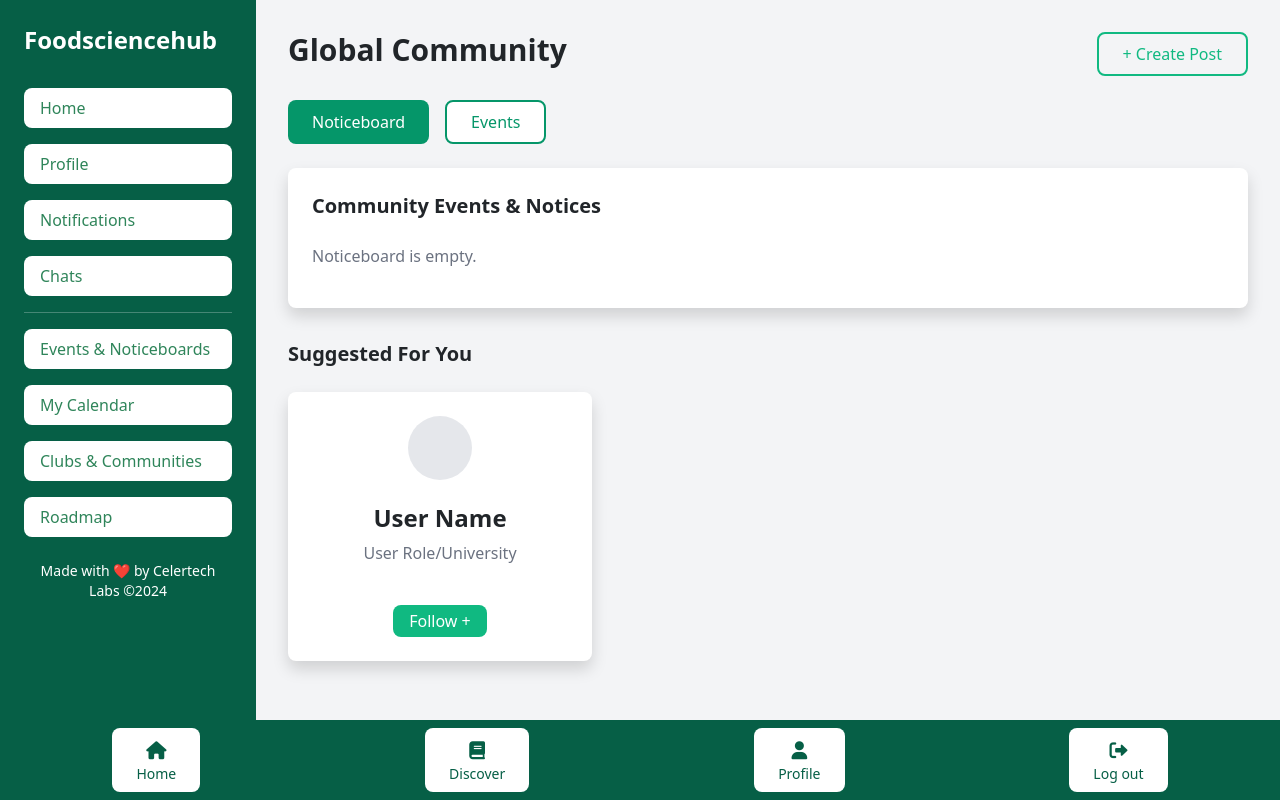
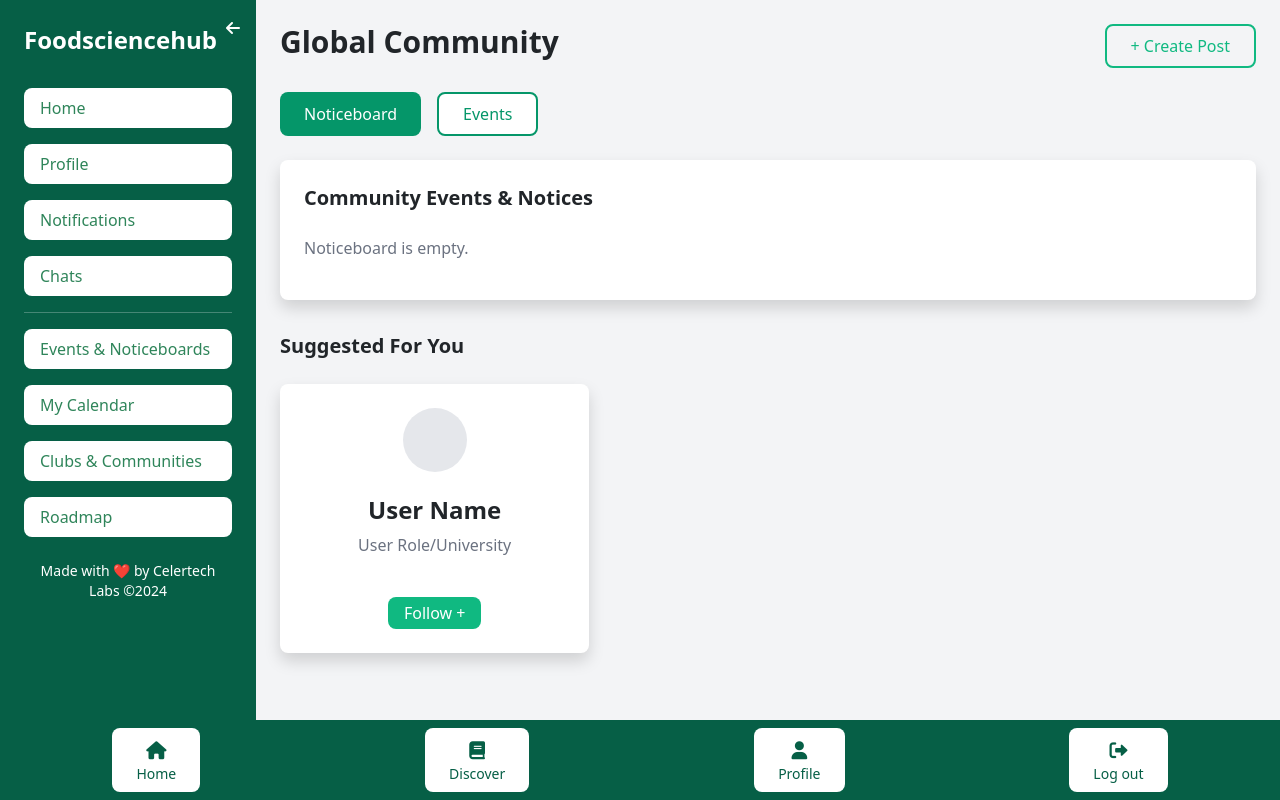
Before and after one commit to KIKETENATHAN/foodsciencehub, a PHP site: page /dashboard.php in a window 1280 px wide. Run offline with PHP 8.4, Linux system fonts and the light colour scheme.

Commit message:
responsive smaller screens

```diff
--- a/dashboard.php
+++ b/dashboard.php
@@ -20,38 +20,55 @@ session_start();
     <link href="https://cdn.jsdelivr.net/npm/bootstrap@5.3.0/dist/css/bootstrap.min.css" rel="stylesheet">
     <link rel="stylesheet" href="https://cdnjs.cloudflare.com/ajax/libs/font-awesome/6.0.0-beta3/css/all.min.css">
     <style>
-    /* Target all anchor tags inside the nav */
         nav a {
             display: block;
             padding: 0.5rem 1rem;
             border-radius: 0.5rem;
             background-color: white;
-        color: #2f855a; /* green-800 */
+            color: #2f855a;
             text-decoration: none;
-        font-weight: normal;
             font-size: 1rem;
             transition: transform 0.3s ease-in-out, background-color 0.3s ease-in-out, color 0.3s ease-in-out;
         }
 
-    /* Hover effect */
         nav a:hover {
-        background-color: green; /* yellow-600 */
-        color: white; /* yellow-700 */
+            background-color: green;
+            color: white;
             font-weight: bold;
-        transform: scale(1.2); /* 1.5x size increase */
+            transform: scale(1.2);
+        }
+
+        #sidebar {
+            transition: width 0.3s ease-in-out, transform 0.3s ease-in-out;
+            width: 16rem;
+        }
+        .sidebar-collapsed {
+            width: 0;
+            transform: translateX(-100%);
+        }
+        #mainContent {
+            transition: margin-left 0.3s ease-in-out;
+            margin-left: 0rem;
+        }
+        .main-expanded {
+            margin-left: 0;
         }
     </style>
-
-
 </head>
 <body class="bg-gray-100">
 
     <!-- Sidebar -->
-    <div class="flex">
-        <aside class="w-64 bg-green-800 min-h-screen text-white p-6">
+    <div class="flex flex-col md:flex-row">
+        <aside id="sidebar" class="w-64 bg-green-800 min-h-screen text-white p-6 relative">
             <div class="mb-8">
                 <h1 class="text-2xl font-bold">Foodsciencehub</h1>
             </div>
+
+            <!-- Toggle Arrow -->
+            <button onclick="toggleSidebar()" class="absolute top-4 right-4 text-white">
+                <i id="toggleIcon" class="fas fa-arrow-left"></i>
+            </button>
+
             <nav class="space-y-4">
                 <a href="#">Home</a>
                 <a href="profile.php">Profile</a>
@@ -69,8 +86,7 @@ session_start();
         </aside>
 
         <!-- Main Content -->
-
-        <main class="flex-1 p-8">
+        <main id="mainContent" class="flex-1 p-4 md:p-8 transition-all duration-300">
             <div class="flex justify-between items-center mb-4">
                 <h2 class="text-3xl font-semibold">Global Community</h2>
                 <button class="py-2 px-4 border-2 border-green-500 text-green-500 rounded-lg">+ Create Post</button>
@@ -95,14 +111,13 @@ session_start();
                         <p class="text-gray-500">User Role/University</p>
                         <button class="mt-4 bg-green-500 text-white py-1 px-3 rounded-lg">Follow +</button>
                     </div>
-                    <!-- Repeat above div for other users -->
                 </div>
             </div>
         </main>
     </div>
 
     <!-- Footer Navigation for Mobile View -->
-   <div class="fixed bottom-0 left-0 right-0 bg-green-800 text-white flex justify-around py-2">
+    <div class="fixed bottom-0 left-0 right-0 bg-green-800 text-white flex justify-around py-2 z-50">
         <a href="#" class="flex flex-col items-center py-2 px-4 rounded-lg bg-white text-green-800 no-underline">
             <span class="text-lg"><i class="fas fa-home"></i></span>
             <span class="text-sm">Home</span>
@@ -122,9 +137,19 @@ session_start();
     </div>
 </body>
 <script>
-        function toggleDetails() {
-            const details = document.getElementById('profile-details');
-            details.classList.toggle('hidden');
+    function toggleSidebar() {
+        const sidebar = document.getElementById('sidebar');
+        const mainContent = document.getElementById('mainContent');
+        const toggleIcon = document.getElementById('toggleIcon');
+
+        sidebar.classList.toggle('sidebar-collapsed');
+        mainContent.classList.toggle('main-expanded');
+
+        if (sidebar.classList.contains('sidebar-collapsed')) {
+            toggleIcon.classList.replace('fa-arrow-left', 'fa-arrow-right');
+        } else {
+            toggleIcon.classList.replace('fa-arrow-right', 'fa-arrow-left');
+        }
     }
 </script>
 </html>
```
Lines whose indentation alone changed are shown as unchanged.
